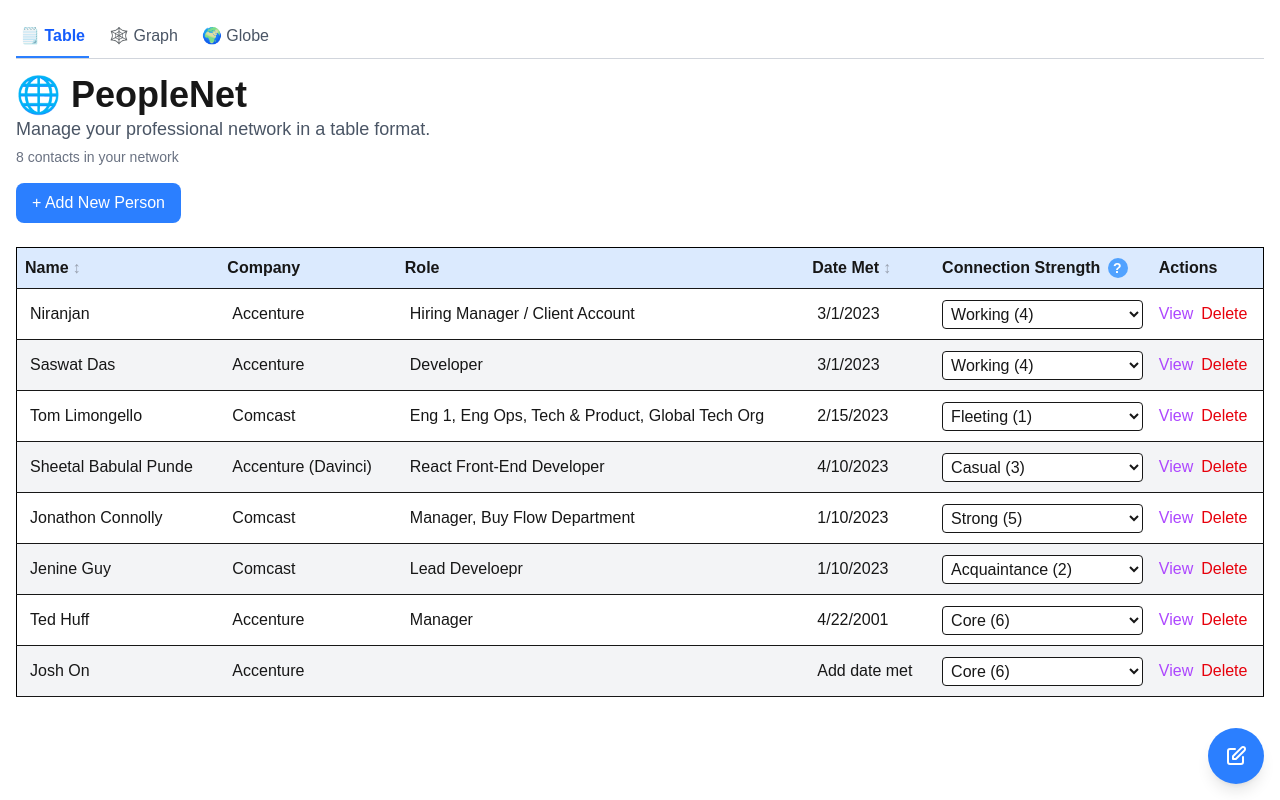
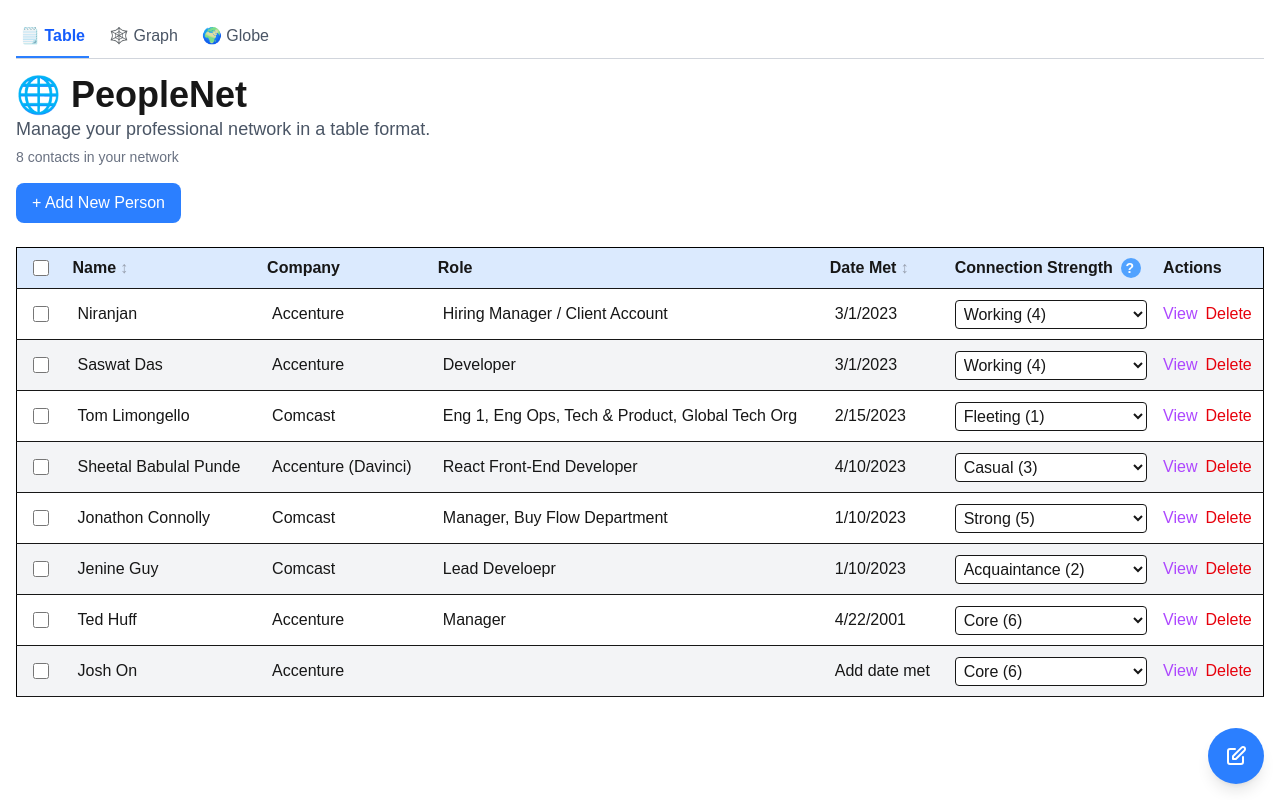
Before and after one commit to tyler-morales/people-net, a Next.js app: page / in a window 1280 px wide. Built offline with nearby package versions, Linux system fonts and the light colour scheme.

Commit message:
add batch editing to delete a row

```diff
--- a/app/components/people/PersonRow.js
+++ b/app/components/people/PersonRow.js
@@ -1,5 +1,6 @@
 import { Fragment } from 'react';
 import ConnectionStrengthSelector from '../ui/ConnectionStrengthSelector';
+import SelectionCheckbox from '../ui/SelectionCheckbox';
 import PersonDetails from './PersonDetails';
 
 export default function PersonRow({
@@ -15,6 +16,9 @@ export default function PersonRow({
     handleFieldFocus,
     handleDeletePerson,
     showToast,
+    // Selection props
+    isSelected,
+    onToggleSelect,
     // Person details props
     handleInteractionChange,
     handleInteractionAdd,
@@ -29,6 +33,13 @@ export default function PersonRow({
     return (
         <Fragment>
             <tr className={`border-t ${index % 2 === 0 ? 'bg-white' : 'bg-gray-100'}`}>
+                <td className="p-2 border-b w-12">
+                    <SelectionCheckbox
+                        checked={isSelected}
+                        onChange={onToggleSelect}
+                        aria-label={`Select ${person.name}`}
+                    />
+                </td>
                 <td className="p-2 border-b">
                     {editingField === `${person.id}-name` ? (
                         <input
@@ -151,7 +162,7 @@ export default function PersonRow({
             </tr>
             {selectedPersonId === person.id && (
                 <tr className={`${index % 2 === 0 ? 'bg-white' : 'bg-gray-50'}`}>
-                    <td colSpan={6} className="p-4">
+                    <td colSpan={7} className="p-4">
                         <PersonDetails
                             person={person}
                             people={people}
--- a/app/components/people/PersonTable.js
+++ b/app/components/people/PersonTable.js
@@ -1,9 +1,12 @@
 import { useState } from 'react';
 import SortableHeader from '../ui/SortableHeader';
 import ConnectionStrengthTooltip from '../ui/ConnectionStrengthTooltip';
+import SelectionCheckbox from '../ui/SelectionCheckbox';
+import BatchActionsBar from '../ui/BatchActionsBar';
 import PersonRow from './PersonRow';
 import { usePeopleSort } from '../../hooks/people/usePeopleSort';
 import { usePersonEditor } from '../../hooks/people/usePersonEditor';
+import { useBatchSelection } from '../../hooks/people/useBatchSelection';
 
 export default function PersonTable({
     people,
@@ -23,6 +26,17 @@ export default function PersonTable({
         handleInlineEdit,
         handleInlineBlur
     } = usePersonEditor();
+
+    const {
+        selectedCount,
+        isAllSelected,
+        isIndeterminate,
+        selectedPeople,
+        toggleSelectAll,
+        toggleSelectPerson,
+        clearSelection,
+        isSelected
+    } = useBatchSelection(people);
 
     const handleEditChange = (e, id) => {
         const { name, value } = e.target;
@@ -201,10 +215,46 @@ export default function PersonTable({
         showToast(`Deleted ${personToDelete.name} from your network`, 'error');
     };
 
+    const handleBatchDelete = () => {
+        if (selectedCount === 0) return;
+
+        // Save undo state for batch delete
+        const selectedPersonsData = selectedPeople.map(person => ({
+            id: person.id,
+            name: person.name,
+            data: person
+        }));
+
+        // Save a batch undo state
+        saveUndoState('batchDelete', null, null, `${selectedCount} people`, people);
+
+        // Remove selected people
+        setPeople(prev => prev.filter(person => !isSelected(person.id)));
+
+        // Show toast and clear selection
+        showToast(`Deleted ${selectedCount} ${selectedCount === 1 ? 'person' : 'people'} from your network`, 'error');
+        clearSelection();
+    };
+
     return (
+        <>
+            <BatchActionsBar
+                selectedCount={selectedCount}
+                onBatchDelete={handleBatchDelete}
+                onClearSelection={clearSelection}
+            />
+
             <table className="w-full table-auto border border-black mb-4">
                 <thead>
                     <tr className="bg-blue-100">
+                        <th className="text-left p-2 border-b w-12">
+                            <SelectionCheckbox
+                                checked={isAllSelected}
+                                indeterminate={isIndeterminate}
+                                onChange={toggleSelectAll}
+                                aria-label="Select all people"
+                            />
+                        </th>
                         <SortableHeader
                             sortKey="name"
                             currentSort={sortBy}
@@ -248,6 +298,9 @@ export default function PersonTable({
                             handleFieldFocus={handleFieldFocus}
                             handleDeletePerson={handleDeletePerson}
                             showToast={showToast}
+                            // Selection props
+                            isSelected={isSelected(person.id)}
+                            onToggleSelect={() => toggleSelectPerson(person.id)}
                             // Person details props
                             handleInteractionChange={handleInteractionChange}
                             handleInteractionAdd={handleInteractionAdd}
@@ -262,5 +315,6 @@ export default function PersonTable({
                     ))}
                 </tbody>
             </table>
+        </>
     );
 }
--- /dev/null
+++ b/app/components/ui/BatchActionsBar.js
@@ -0,0 +1,48 @@
+export default function BatchActionsBar({
+    selectedCount,
+    onBatchDelete,
+    onClearSelection
+}) {
+    if (selectedCount === 0) {
+        return null;
+    }
+
+    return (
+        <div className="bg-blue-50 border border-blue-200 rounded-lg p-4 mb-4 flex items-center justify-between">
+            <div className="flex items-center gap-3">
+                <span className="text-blue-800 font-medium">
+                    {selectedCount} {selectedCount === 1 ? 'person' : 'people'} selected
+                </span>
+                <button
+                    onClick={onClearSelection}
+                    className="text-blue-600 hover:text-blue-800 underline text-sm cursor-pointer"
+                >
+                    Clear selection
+                </button>
+            </div>
+            <div className="flex items-center gap-2">
+                <button
+                    onClick={onBatchDelete}
+                    className="bg-red-500 hover:bg-red-600 text-white px-4 py-2 rounded-lg font-medium cursor-pointer flex items-center gap-2"
+                >
+                    <svg
+                        width="16"
+                        height="16"
+                        viewBox="0 0 24 24"
+                        fill="none"
+                        stroke="currentColor"
+                        strokeWidth="2"
+                        strokeLinecap="round"
+                        strokeLinejoin="round"
+                    >
+                        <polyline points="3,6 5,6 21,6"></polyline>
+                        <path d="m19,6v14a2,2 0 0,1 -2,2H7a2,2 0 0,1 -2,-2V6m3,0V4a2,2 0 0,1 2,-2h4a2,2 0 0,1 2,2v2"></path>
+                        <line x1="10" y1="11" x2="10" y2="17"></line>
+                        <line x1="14" y1="11" x2="14" y2="17"></line>
+                    </svg>
+                    Delete Selected
+                </button>
+            </div>
+        </div>
+    );
+}
--- /dev/null
+++ b/app/components/ui/SelectionCheckbox.js
@@ -0,0 +1,29 @@
+export default function SelectionCheckbox({
+    checked,
+    indeterminate = false,
+    onChange,
+    disabled = false,
+    'aria-label': ariaLabel,
+    className = ""
+}) {
+    return (
+        <div className="flex items-center justify-center">
+            <input
+                type="checkbox"
+                checked={checked}
+                ref={(el) => {
+                    if (el) el.indeterminate = indeterminate;
+                }}
+                onChange={onChange}
+                disabled={disabled}
+                aria-label={ariaLabel}
+                className={`
+                    w-4 h-4 text-blue-600 bg-gray-100 border-gray-300 rounded
+                    focus:ring-blue-500 focus:ring-2 cursor-pointer
+                    disabled:cursor-not-allowed disabled:opacity-50
+                    ${className}
+                `}
+            />
+        </div>
+    );
+}
--- /dev/null
+++ b/app/hooks/people/useBatchSelection.js
@@ -0,0 +1,55 @@
+import { useState, useMemo } from 'react';
+
+export function useBatchSelection(people) {
+    const [selectedIds, setSelectedIds] = useState(new Set());
+
+    const selectedCount = selectedIds.size;
+    const totalCount = people.length;
+    const isAllSelected = totalCount > 0 && selectedIds.size === totalCount;
+    const isIndeterminate = selectedIds.size > 0 && selectedIds.size < totalCount;
+
+    const selectedPeople = useMemo(() => {
+        return people.filter(person => selectedIds.has(person.id));
+    }, [people, selectedIds]);
+
+    const toggleSelectAll = () => {
+        if (isAllSelected) {
+            setSelectedIds(new Set());
+        } else {
+            setSelectedIds(new Set(people.map(person => person.id)));
+        }
+    };
+
+    const toggleSelectPerson = (personId) => {
+        setSelectedIds(prev => {
+            const newSet = new Set(prev);
+            if (newSet.has(personId)) {
+                newSet.delete(personId);
+            } else {
+                newSet.add(personId);
+            }
+            return newSet;
+        });
+    };
+
+    const clearSelection = () => {
+        setSelectedIds(new Set());
+    };
+
+    const isSelected = (personId) => {
+        return selectedIds.has(personId);
+    };
+
+    return {
+        selectedIds,
+        selectedCount,
+        totalCount,
+        isAllSelected,
+        isIndeterminate,
+        selectedPeople,
+        toggleSelectAll,
+        toggleSelectPerson,
+        clearSelection,
+        isSelected
+    };
+}
--- a/app/hooks/useUndo.js
+++ b/app/hooks/useUndo.js
@@ -43,6 +43,8 @@ export function useUndo(showToast) {
             undoMessage = `Restored ${lastAction.oldValue}`;
         } else if (lastAction.action === 'add' && lastAction.oldValue) {
             undoMessage = `Removed ${lastAction.oldValue}`;
+        } else if (lastAction.action === 'batchDelete') {
+            undoMessage = `Restored ${lastAction.oldValue}`;
         }
 
         showToast(undoMessage, 'info');
```
Lines whose indentation alone changed are shown as unchanged.
